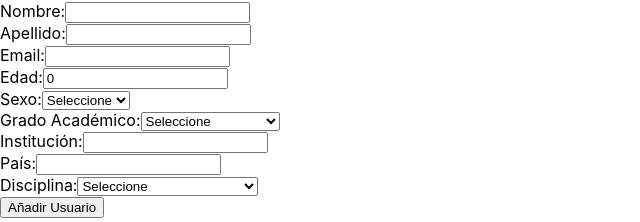
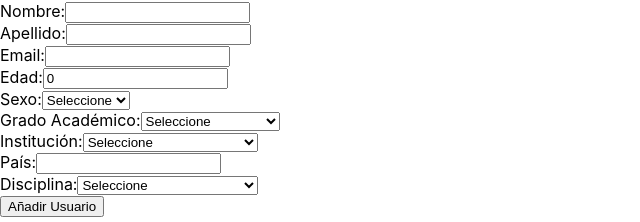
Before and after one commit to ArturoCarballo/SEL4C_WEB, a React (Create React App) app in the folder frontend/sel4c-frontend/: page / in a window 1280 px wide. Shown: the part 68-290 px from the top of the page, without its empty margins (0-640 px from the left). Built offline with nearby package versions, Linux system fonts and the light colour scheme; no server answers.

Commit message:
Update UserForm.tsx

```diff
--- a/frontend/sel4c-frontend/src/components/UserForm.tsx
+++ b/frontend/sel4c-frontend/src/components/UserForm.tsx
@@ -90,7 +90,11 @@ export const UserForm: React.FC = () => {
                 <br />
                 <label>
                     Institución:
-                    <input type="text" name="institucion" value={user.institucion} onChange={handleChange} required />
+                    <select name="institucion" value={user.institucion} onChange={handleChange} required>
+                        <option value="" disabled>Seleccione</option>
+                        <option value="Tecnologico de Monterrey">Tecnologico de Monterrey</option>
+                        <option value="Otros">Otros</option>
+                    </select>
                 </label>
                 <br />
                 <label>
```
